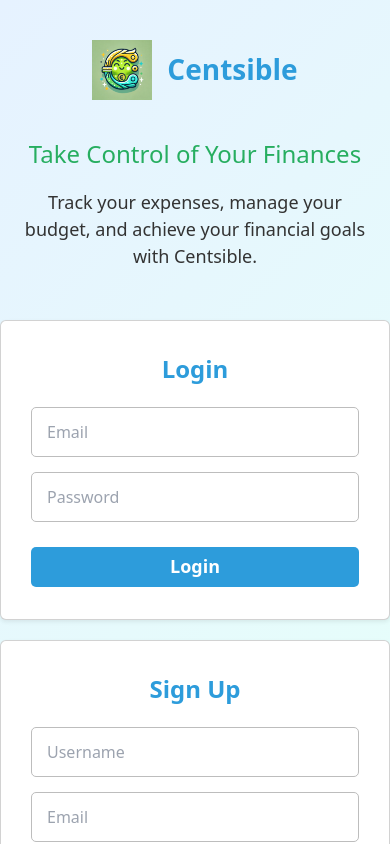
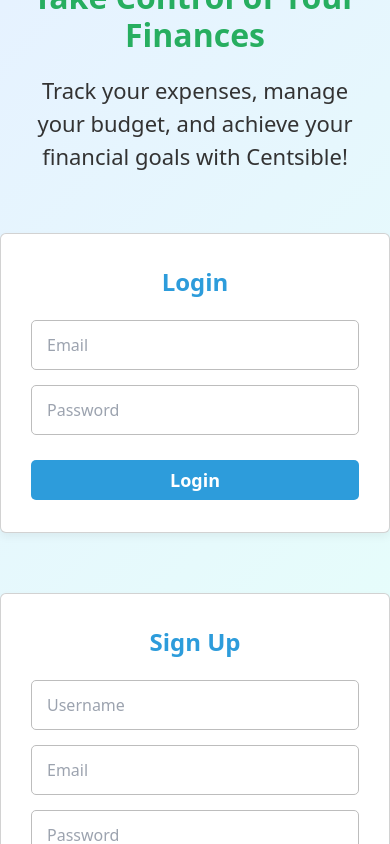
Before and after one commit to hymanho/Centsify, a React (Create React App) app: page / in a window 390 px wide. Shown: the top 844 px of the page. Built offline with nearby package versions, Linux system fonts and the light colour scheme; no server answers.

Commit message:
Added styling all around

```diff
--- a/src/pages/AccountPage.js
+++ b/src/pages/AccountPage.js
@@ -61,22 +61,25 @@
 
   return (
     <div className="account-page">
+      {/* Sidebar */}
       <nav className="sidebar">
         <h1>Dashboard</h1>
         <NavLink to="expenses" className={({ isActive }) => isActive ? 'active' : ''}>Expense Summary</NavLink>
         <NavLink to="reports" className={({ isActive }) => isActive ? 'active' : ''}>Reports</NavLink>
         <NavLink to="chatbot" className={({ isActive }) => isActive ? 'active' : ''}>Chatbot</NavLink>
-        <NavLink to="about" className={({ isActive }) => isActive ? 'active' : ''}>About</NavLink> {/* New About tab */}
+        <NavLink to="about" className={({ isActive }) => isActive ? 'active' : ''}>About</NavLink>
         <div className="logoff-container">
           <LogOff />  {/* Add LogOff button here */}
         </div>
       </nav>
+
+      {/* Main Content */}
       <div className="main-content">
         <Routes>
           <Route path="expenses" element={<ExpenseSummaryField />} />
           <Route path="reports" element={<Reports />} />
           <Route path="chatbot" element={<Chatbot />} />
-          <Route path="about" element={<About />} />  {/* New About route */}
+          <Route path="about" element={<About />} />
         </Routes>
       </div>
     </div>
--- a/src/pages/HomePage.js
+++ b/src/pages/HomePage.js
@@ -17,7 +17,7 @@
       <section className="hero-section">
         <h2>Take Control of Your Finances</h2>
         <p>
-          Track your expenses, manage your budget, and achieve your financial goals with Centsible.
+          Track your expenses, manage your budget, and achieve your financial goals with Centsible!
         </p>
       </section>
 
--- a/src/styles/AccountPage.css
+++ b/src/styles/AccountPage.css
@@ -1,6 +1,5 @@
-/* src/styles/AccountPage.css */
+@import url('https://fonts.googleapis.com/css2?family=Inter:wght@400;500;700&display=swap');
 
-/* Define CSS variables here */
 :root {
   --primary-color: #2D9CDB; /* Blue */
   --secondary-color: #27AE60; /* Green */
@@ -10,6 +9,8 @@
   --button-bg-color: var(--primary-color);
   --button-text-color: #ffffff;
   --button-hover-bg-color: #1B7CB3;
+  --card-shadow: 0 4px 8px rgba(0, 0, 0, 0.05);
+  --card-shadow-hover: 0 8px 16px rgba(0, 0, 0, 0.1);
 }
 
 /* Global styles */
@@ -22,6 +23,13 @@
   margin: 0;
 }
 
+.account-page {
+  width: 100%;
+  display: flex;
+  flex-direction: row;
+}
+
+/* Sidebar */
 .sidebar {
   position: fixed;
   top: 0;
@@ -30,71 +38,116 @@
   height: 100%;
   background: var(--primary-color);
   color: #ffffff;
-  padding: 20px;
+  padding: 80px 20px 20px;
   display: flex;
   flex-direction: column;
+  box-sizing: border-box;
 }
 
 .sidebar h1 {
-  font-size: 24px;
+  font-size: 26px;
   font-weight: bold;
   margin-bottom: 40px;
   text-align: center;
 }
 
+/* Sidebar Tabs */
 .sidebar a {
   color: #ffffff;
   text-decoration: none;
   padding: 12px 20px;
-  margin: 8px 0;
-  border-radius: 5px;
-  transition: background-color 0.3s;
+  margin: 10px 0;
+  border-radius: 8px 8px 0 0;
+  background-color: rgba(255, 255, 255, 0.15);
+  transition: background-color 0.3s, transform 0.2s, border-bottom 0.3s;
+  display: inline-block;
+  border-bottom: 2px solid transparent;
+}
+
+.sidebar a.active {
+  background-color: #ffffff;
+  color: var(--primary-color);
+  border-bottom: 2px solid var(--primary-color);
 }
 
 .sidebar a:hover {
-  background-color: var(--button-hover-bg-color);
+  background-color: rgba(255, 255, 255, 0.25);
+  transform: scale(1.02);
+}
+
+.sidebar a.active:hover {
+  background-color: #e0f0ff;
 }
 
 .logoff-container {
   margin-top: auto;
-  text-align: center;
 }
 
 .logoff-container button {
   margin-top: 20px;
+  background-color: rgba(255, 255, 255, 0.15);
+  padding: 12px 20px;
+  border: none;
+  border-radius: 8px;
+  cursor: pointer;
+  color: #fff;
+  width: 100%;
+  transition: background-color 0.3s, transform 0.2s;
+  box-sizing: border-box;
 }
 
+.logoff-container button:hover {
+  background-color: rgba(255, 255, 255, 0.25);
+  transform: scale(1.02);
+}
+
+.logoff-container button:active {
+  background-color: #ffffff;
+  color: var(--primary-color);
+  border-bottom: 2px solid var(--primary-color);
+}
+
+/* Main Content */
 .main-content {
   margin-left: 240px;
   padding: 40px;
   background-color: var(--background-color);
   width: calc(100% - 240px);
   overflow-y: auto;
+  box-sizing: border-box;
 }
 
 .card {
   background-color: #ffffff;
-  border: 1px solid #E0E0E0;
+  border: 1px solid #e0e0e0;
   border-radius: 10px;
   padding: 30px;
-  margin-bottom: 20px;
+  margin-bottom: 30px;
+  box-shadow: var(--card-shadow);
+  transition: box-shadow 0.3s ease, transform 0.2s ease;
+}
+
+.card:hover {
+  box-shadow: var(--card-shadow-hover);
+  transform: translateY(-5px);
 }
 
 h2 {
-  font-size: 28px;
-  font-weight: 600;
+  font-size: 34px;
+  font-weight: 700;
   color: var(--text-color);
-  margin-bottom: 20px;
+  margin-bottom: 30px;
+  text-align: center;
 }
 
 .button {
-  padding: 12px 20px;
+  padding: 12px 24px;
   background-color: var(--button-bg-color);
   color: var(--button-text-color);
-  font-size: 16px;
+  font-size: 18px;
   font-weight: 600;
   border: none;
-  border-radius: 5px;
+  border-radius: 8px;
   cursor: pointer;
   transition: background-color 0.3s, transform 0.2s;
   display: inline-flex;
@@ -108,47 +161,58 @@
 }
 
 .button:disabled {
-  background-color: #B0C4DE;
+  background-color: #b0c4de;
   cursor: not-allowed;
 }
 
 .about-tab {
   text-align: center;
+  margin-top: 50px;
 }
 
 .creators-list {
   display: flex;
   justify-content: center;
   flex-wrap: wrap;
-  margin-top: 20px;
+  gap: 40px; /* Increased gap for more breathing room */
+  margin-top: 40px;
 }
 
 .creator-card {
-  width: 300px;  /* Increased width */
+  width: 350px;  /* Increased width for more spacious cards */
   border: 1px solid #ddd;
-  border-radius: 10px;
-  padding: 20px;
+  border-radius: 15px;  /* Slightly more rounded corners for a softer look */
+  padding: 25px;
   text-align: center;
   margin: 20px;
-  box-shadow: 0 4px 8px rgba(0,0,0,0.1);
-  background-color: #fff;  /* Optional: Gives a background color */
+  box-shadow: var(--card-shadow);
+  background-color: #ffffff;
+  transition: box-shadow 0.3s ease, transform 0.2s ease;
+}
+
+.creator-card:hover {
+  box-shadow: var(--card-shadow-hover);
+  transform: translateY(-5px);
 }
 
 .creator-image {
-  width: 100%;  /* Ensure the image takes up the full width of the card */
-  height: auto;  /* Maintains the aspect ratio to prevent stretching */
-  border-radius: 0%;  /* Circular images */
-  max-width: 900px;  /* Set a max width for the image */
+  width: 100%;
+  height: auto;
+  border-radius: 50%; /* Circular images for a modern, professional feel */
+  max-width: 600px; /* Keep image sizes uniform */
   margin-bottom: 15px;
 }
 
 .creator-card h3 {
   margin: 10px 0;
-  font-size: 20px;
-  font-weight: 600;
+  font-size: 24px;
+  font-weight: 700;
+  color: var(--text-color);
+  line-height: 1.3;
 }
 
 .creator-card p {
-  font-size: 14px;
-  color: #666;
+  font-size: 16px;
+  color: #666666;
+  line-height: 1.6;
 }
--- a/src/styles/HomePage.css
+++ b/src/styles/HomePage.css
@@ -1,12 +1,9 @@
-/* src/styles/HomePage.css */
-
-@import url('https://fonts.googleapis.com/css2?family=Inter:wght@400;500;700&display=swap');
+@import url('https://fonts.googleapis.com/css2?family=Inter:wght@400;500;700;900&display=swap');
 
 :root {
   --primary-color: #2D9CDB; /* Blue */
   --secondary-color: #27AE60; /* Green */
   --accent-color: #F2C94C; /* Yellow */
-  /* --background-color: #E6F2FF; */ /* Very Light Blue */ /* Commented out since we're using a gradient */
   --text-color: #333333; /* Dark Gray */
 }
 
@@ -21,12 +18,14 @@
   color: var(--text-color);
   display: flex;
   justify-content: center;
+  align-items: center;
 }
 
 .home-page {
   display: flex;
   flex-direction: column;
   align-items: center;
+  justify-content: center; /* Ensures vertical centering */
   min-height: 100vh;
   width: 100%;
 }
@@ -34,56 +33,67 @@
 .page-header {
   display: flex;
   align-items: center;
-  font-size: 36px;
-  font-weight: bold;
-  margin-top: 40px;
+  justify-content: center; /* Center the logo and title */
+  font-size: 64px; /* Large font size for the title */
+  font-weight: 900; /* Heaviest font weight for the title */
+  margin-top: 20px;
   color: var(--primary-color);
 }
 
 .logo {
-  height: 60px;
-  margin-right: 15px;
+  height: 120px; /* Significantly larger logo */
+  margin-right: 25px; /* More space between the logo and title */
 }
 
 .hero-section {
   text-align: center;
-  margin: 40px 20px;
+  margin: 50px 20px;
 }
 
 .hero-section h2 {
-  font-size: 32px;
+  font-size: 40px; /* Bigger font size for the subtitle */
+  font-weight: 800; /* Bold subtitle */
   color: var(--secondary-color);
 }
 
 .hero-section p {
-  font-size: 18px;
+  font-size: 22px; /* Larger body text */
+  font-weight: 500; /* Slightly bold text for emphasis */
   color: var(--text-color);
-  max-width: 600px;
+  max-width: 700px; /* Slightly wider to maintain a balanced look */
   margin: 20px auto 0;
 }
 
 .auth-forms {
   display: flex;
-  justify-content: center;
-  flex-wrap: wrap;
+  justify-content: center; /* Ensures the forms are centered horizontally */
+  align-items: center; /* Ensures vertical centering of form contents */
+  gap: 40px; /* Adds space between the forms */
   width: 100%;
-  max-width: 900px;
+  max-width: 1000px;
   margin-bottom: 50px;
 }
 
 .auth-forms > div {
   flex: 1 1 300px;
-  margin: 20px;
   max-width: 400px;
+  display: flex;
+  flex-direction: column;
+  align-items: center;
+  text-align: center; /* Ensures form inputs and buttons are centered */
 }
 
 @media (max-width: 768px) {
   .page-header {
-    font-size: 28px;
+    font-size: 48px;
+  }
+
+  .logo {
+    height: 80px;
   }
 
   .hero-section h2 {
-    font-size: 24px;
+    font-size: 32px;
   }
 
   .auth-forms {
@@ -93,5 +103,6 @@
 
   .auth-forms > div {
     margin: 10px 0;
+    max-width: 100%; /* Ensure full width on small screens */
   }
 }
```
